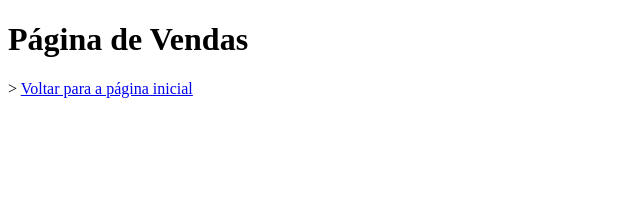
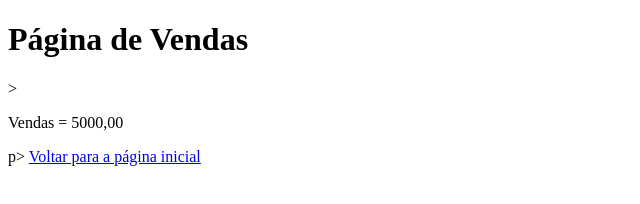
Before and after one commit to frostjuliano/Aulagithub, a plain HTML site: page vendas.html in a window 1280 px wide. Shown: the whole page, without its empty margins (0-640 px from the left). Drawn offline with Linux system fonts and the light colour scheme.

Commit message:
Acrescentado o valor das vendas

```diff
--- a/vendas.html
+++ b/vendas.html
@@ -8,6 +8,7 @@
 </head>
 <body>
     <h1>Página de Vendas</h1>>
+    <p>Vendas = 5000,00</p>p>
     <a href="index.html">Voltar para a página inicial</a>
 </body>
 </html>
```
